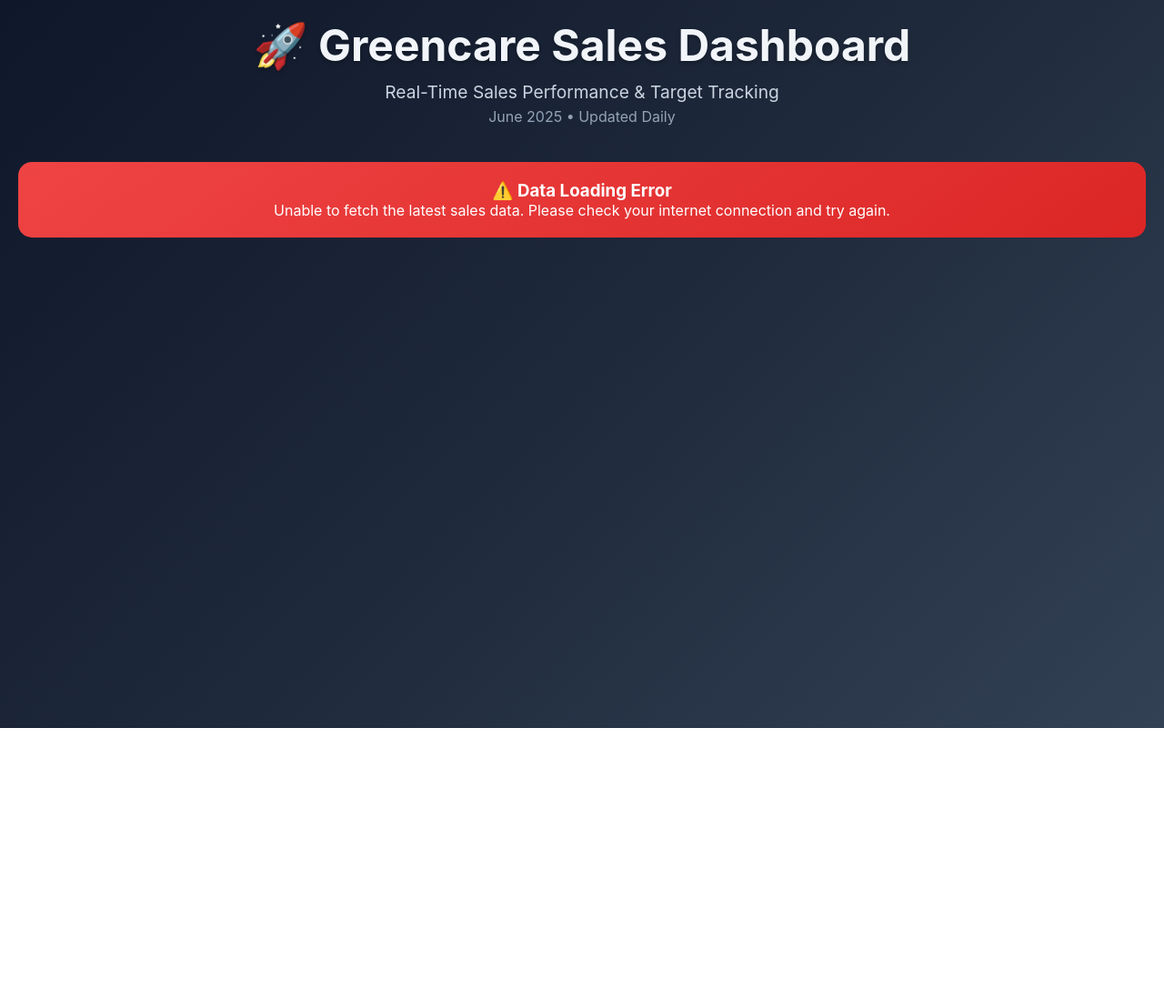
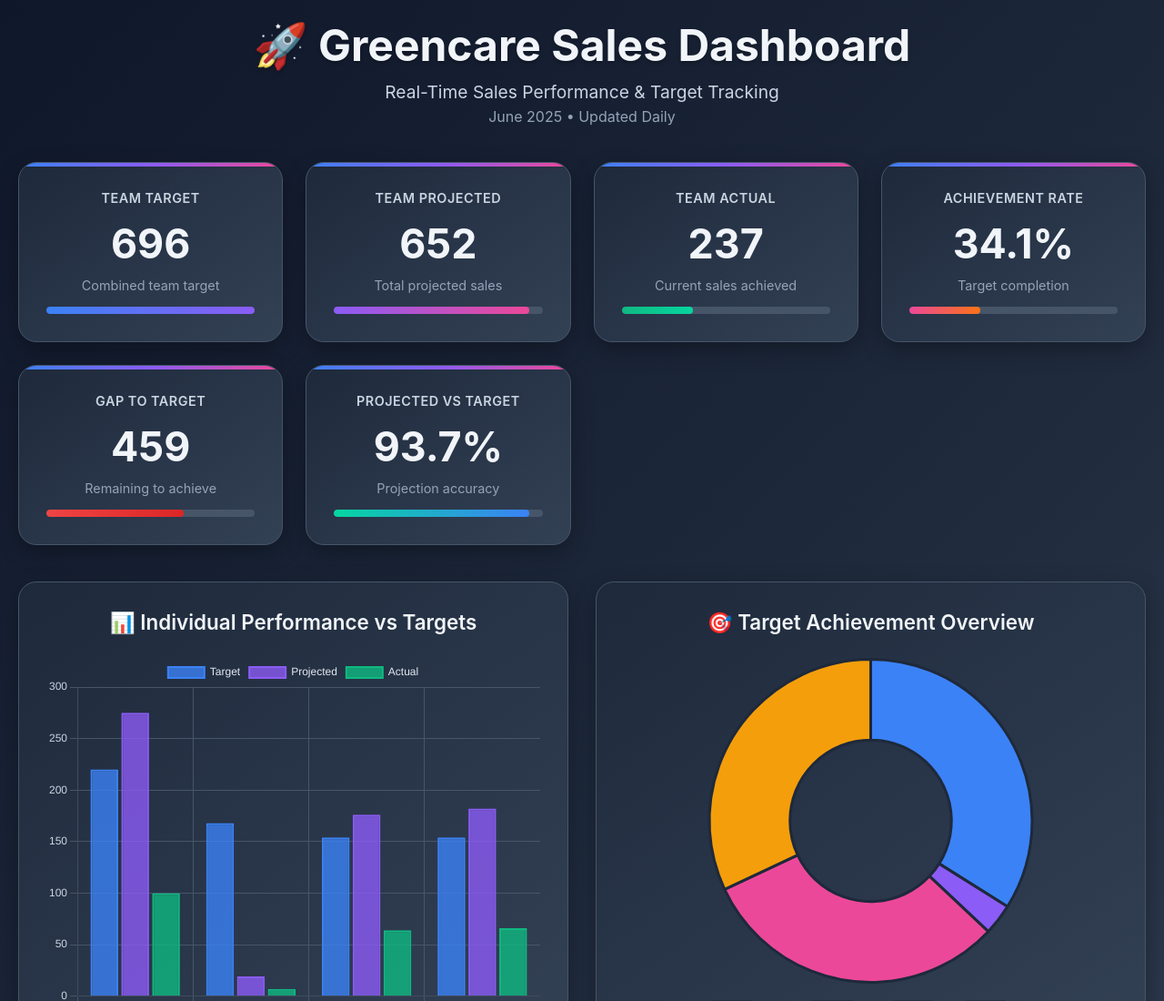
Before and after one commit to JamesGall12/Sales-Graph, a plain HTML site: page index.html in a window 1280 px wide. Shown: the top 1100 px of the page at 91% size. Before the commit the page ends 800 px from the top, so only its background shows below. Drawn offline with nearby package versions, Linux system fonts and the light colour scheme; no server answers.

Commit message:
Update index.html

```diff
--- a/index.html
+++ b/index.html
@@ -261,15 +261,6 @@
             font-size: 0.9rem;
         }
 
-        .error-message {
-            background: linear-gradient(145deg, #ef4444 0%, #dc2626 100%);
-            border-radius: 15px;
-            padding: 20px;
-            margin: 20px 0;
-            color: white;
-            text-align: center;
-        }
-
         @media (max-width: 768px) {
             .header h1 {
                 font-size: 2.2rem;
@@ -299,12 +290,7 @@
 
         <div id="loading" class="loading">
             <div class="spinner"></div>
-            <div style="color: #cbd5e1;">Loading live sales data...</div>
-        </div>
-
-        <div id="error" class="error-message" style="display: none;">
-            <h3>⚠️ Data Loading Error</h3>
-            <p>Unable to fetch the latest sales data. Please check your internet connection and try again.</p>
+            <div style="color: #cbd5e1;">Loading sales data...</div>
         </div>
 
         <div id="dashboard" style="display: none;">
@@ -403,8 +389,8 @@
             </div>
 
             <div class="update-info">
-                <h3>🔄 Live Updates</h3>
-                <p><strong>Current Status:</strong> This dashboard automatically loads the latest data from your Google Sheets. Data is fetched fresh each time you load the page. Last updated: <span id="lastUpdated"></span></p>
+                <h3>🔄 Live Data Updates</h3>
+                <p><strong>Current Status:</strong> This dashboard automatically loads the latest data from your Google Sheets. Data is fetched fresh each time you load the page.</p>
             </div>
         </div>
     </div>
@@ -412,7 +398,7 @@
     <script>
         let charts = {};
 
-        // Google Sheets CSV URL - converted from the public HTML link
+        // Google Sheets CSV URL
         const SPREADSHEET_CSV_URL = 'https://docs.google.com/spreadsheets/d/e/2PACX-1vTnA9kBH4aes-Z3UQKFtbRbWBPx9TkDoKd48GddRxYM38rZCFq9ZRABBSainXk9WpHaEGVMi2STlk4V/export?format=csv&gid=1556175923';
 
         async function fetchSalesData() {
@@ -425,7 +411,20 @@
                 return csvText;
             } catch (error) {
                 console.error('Error fetching sales data:', error);
-                throw error;
+                // Fallback to hardcoded data if fetch fails
+                return `Sales targets - June ,
+June Sales Graph,Number
+Target 1,220
+Projected - Candice,275
+Candice,100
+Target 2,168
+Pojected - Kurt,19
+Kurt,7
+Target 3,154
+Pojected - Ed,176
+Projected - Jeff,182
+Ed,64
+Jeff,66`;
             }
         }
 
@@ -433,23 +432,20 @@
             const lines = csvText.trim().split('\n');
             const salesPeople = [];
 
-            // Parse according to the structure from the spreadsheet
+            // Parse according to the structure:
+            // Target 1 = Candice's target (220)
+            // Target 2 = Kurt's target (168)
+            // Target 3 = Ed & Jeff's individual target (154 each)
+
             let currentTarget = 0;
             let currentData = {};
 
-            console.log('CSV Lines:', lines); // Debug log
+            for (let i = 2; i < lines.length; i++) { // Skip headers
+                const line = lines[i].trim();
+                if (!line) continue;
 
-            for (let i = 0; i < lines.length; i++) {
-                const line = lines[i].trim();
-                if (!line || i === 0) continue; // Skip empty lines and potential header
-
-                // Split by comma and clean up quotes
-                const parts = line.split(',').map(part => part.replace(/"/g, '').trim());
-                const label = parts[0];
-                const value = parts[1];
+                const [label, value] = line.split(',');
                 const numValue = parseInt(value) || 0;
-
-                console.log(`Processing: ${label} = ${numValue}`); // Debug log
 
                 if (label === 'Target 1') {
                     currentTarget = numValue; // Candice's target
@@ -464,7 +460,7 @@
                     });
                 } else if (label === 'Target 2') {
                     currentTarget = numValue; // Kurt's target
-                } else if (label === 'Pojected - Kurt' || label === 'Projected - Kurt') {
+                } else if (label === 'Pojected - Kurt') {
                     currentData.kurtProjected = numValue;
                 } else if (label === 'Kurt') {
                     salesPeople.push({
@@ -474,29 +470,28 @@
                         actual: numValue
                     });
                 } else if (label === 'Target 3') {
-                    currentTarget = numValue; // Ed & Jeff's individual target
-                } else if (label === 'Pojected - Ed' || label === 'Projected - Ed') {
+                    currentTarget = numValue; // Ed & Jeff's individual target (154 each)
+                } else if (label === 'Pojected - Ed') {
                     currentData.edProjected = numValue;
                 } else if (label === 'Projected - Jeff') {
                     currentData.jeffProjected = numValue;
                 } else if (label === 'Ed') {
                     salesPeople.push({
                         name: 'Ed',
-                        target: currentTarget,
+                        target: currentTarget, // Full 154 target
                         projected: currentData.edProjected,
                         actual: numValue
                     });
                 } else if (label === 'Jeff') {
                     salesPeople.push({
                         name: 'Jeff',
-                        target: currentTarget,
+                        target: currentTarget, // Full 154 target
                         projected: currentData.jeffProjected,
                         actual: numValue
                     });
                 }
             }
 
-            console.log('Parsed sales people:', salesPeople); // Debug log
             return salesPeople;
         }
 
@@ -531,9 +526,6 @@
 
             // Update table
             updateSalesTable(data);
-
-            // Update last updated time
-            document.getElementById('lastUpdated').textContent = new Date().toLocaleString();
         }
 
         function updatePerformanceChart(data) {
@@ -678,10 +670,7 @@
             try {
                 const csvData = await fetchSalesData();
                 const data = parseSalesData(csvData);
-
-                if (data.length === 0) {
-                    throw new Error('No valid sales data found');
-                }
+                console.log('Parsed sales data:', data);
 
                 updateDashboard(data);
 
@@ -690,7 +679,6 @@
             } catch (error) {
                 console.error('Error loading dashboard:', error);
                 document.getElementById('loading').style.display = 'none';
-                document.getElementById('error').style.display = 'block';
             }
         }
 
```
